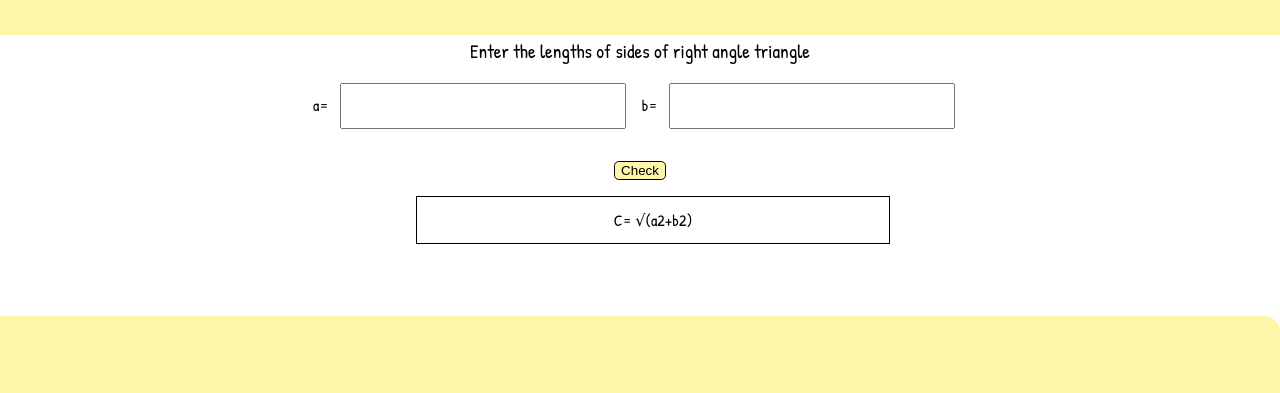
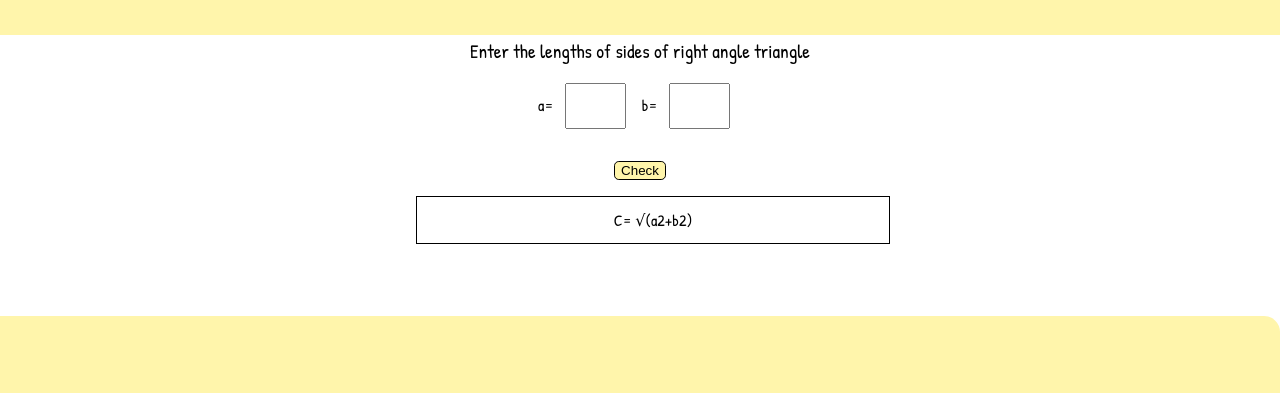
Before and after one commit to msdeshmukh009/know-triangle, a plain HTML site: page checkhyp/checkhyp.html in a window 1280 px wide. Shown: the part 105-498 px from the top of the page. Drawn offline with Linux system fonts and the light colour scheme.

Commit message:
fixed: input width

```diff
--- a/styles.css
+++ b/styles.css
@@ -103,7 +103,7 @@ input{
     padding: 1rem;
     margin: 1rem 0.75rem 1.5rem 0.5rem;
     height: 10px;
-    width: 250px;
+    width: 25px;
 }
 /* .input-adj{
     height: 10px;
```
